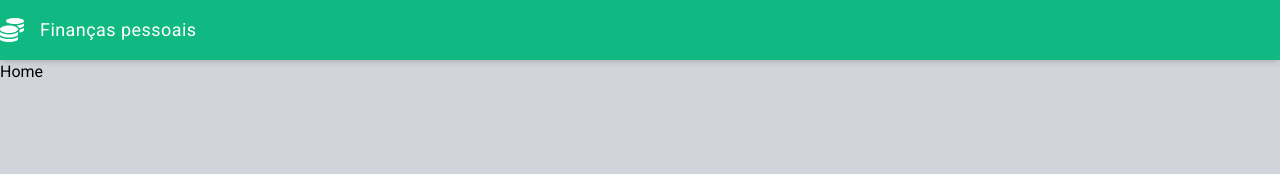
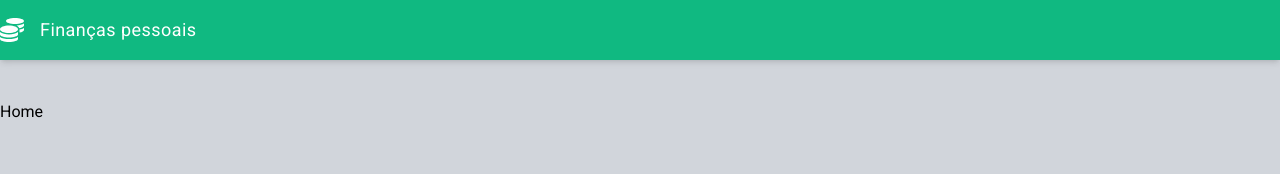
Before and after one commit to brunodassisf/personal-finance-management, a Next.js app: page / in a window 1280 px wide. Shown: the top 174 px of the page. Built offline with nearby package versions, Linux system fonts and the light colour scheme.

Commit message:
Style - add style main

```diff
--- a/src/components/WrapperLayout/index.tsx
+++ b/src/components/WrapperLayout/index.tsx
@@ -4,7 +4,7 @@
   return (
     <>
       <Header />
-      <main>{children}</main>
+      <main className="container mx-auto pt-10">{children}</main>
     </>
   );
 }
```
